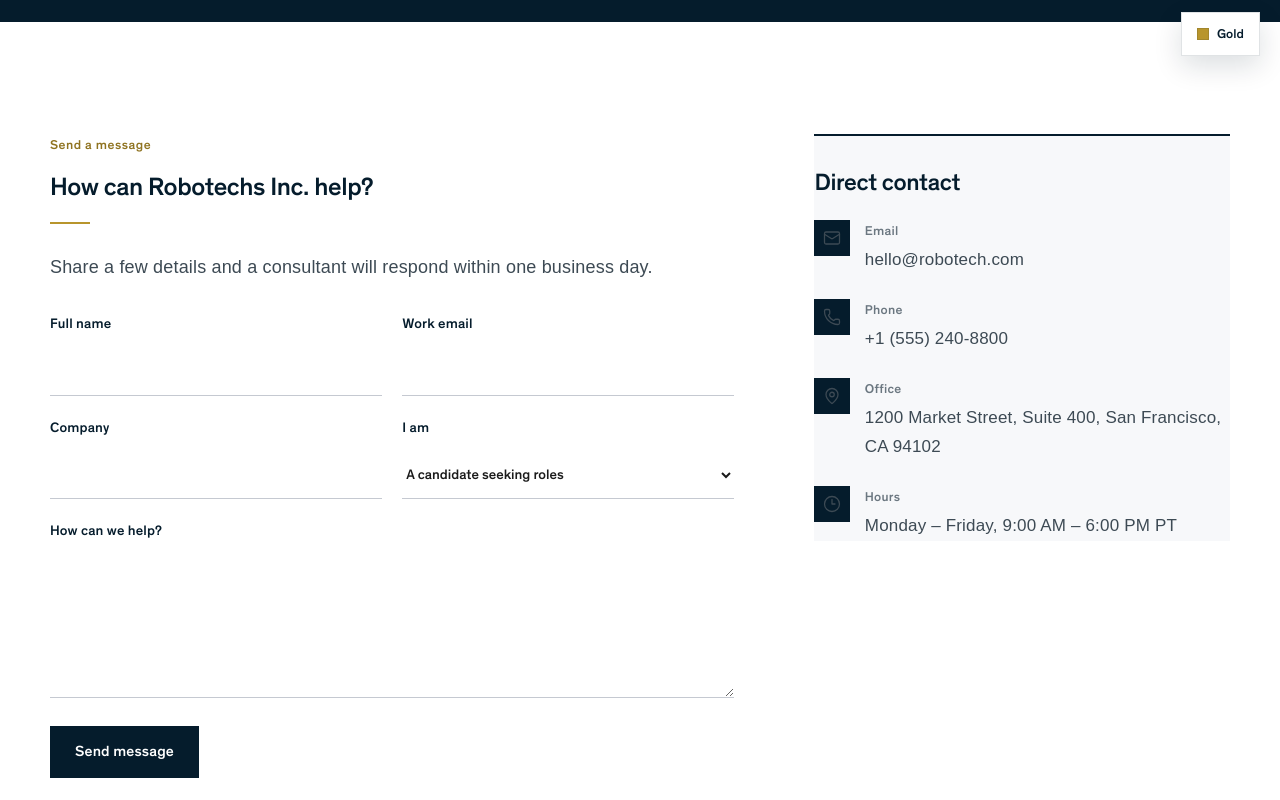
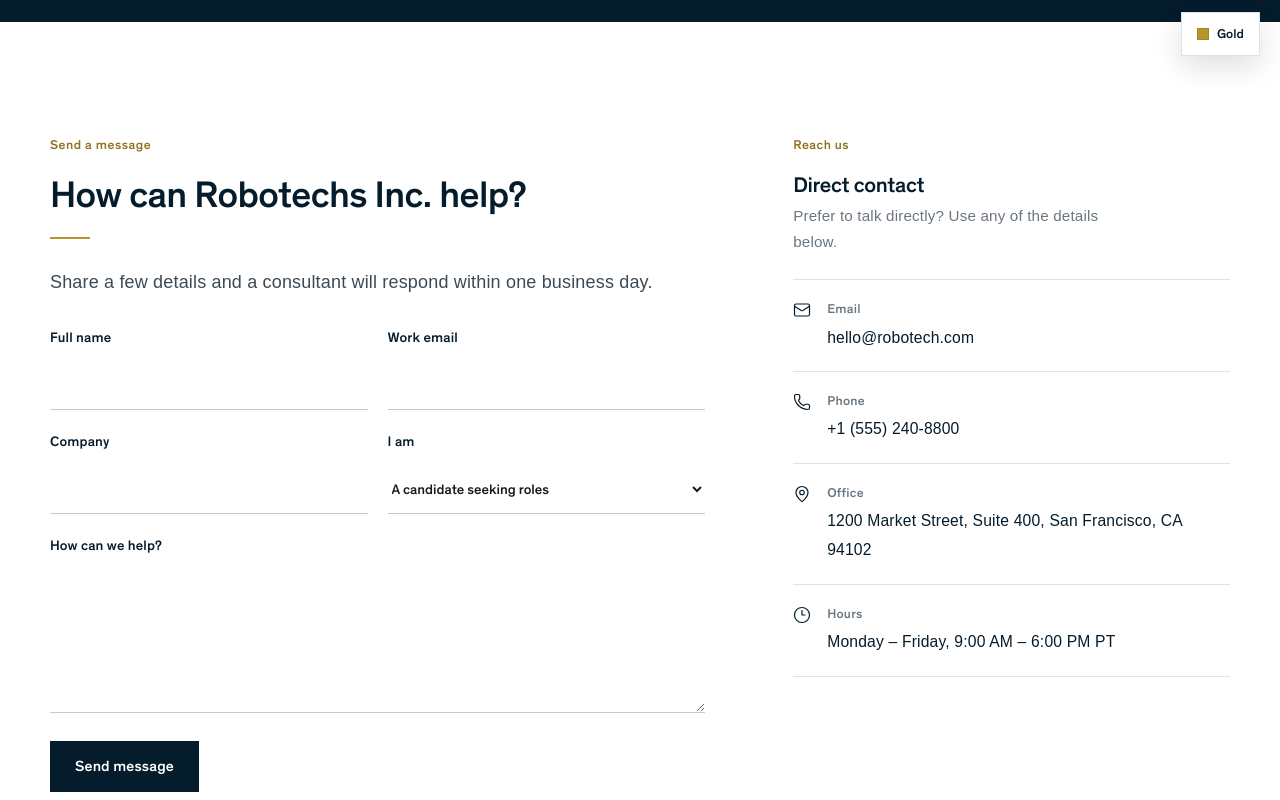
Before and after one commit to donnalinbautista25-coder/robotechs, a Next.js app: page /contact in a window 1280 px wide. Shown: the part 720-1520 px from the top of the page. Built offline with nearby package versions, Linux system fonts and the light colour scheme; no server answers; a web font is replaced by a local one.

Commit message:
fix: Fixes design contact

```diff
--- a/src/app/contact/contact.module.css
+++ b/src/app/contact/contact.module.css
@@ -14,15 +14,15 @@
 
 .highlightIcon {
   display: inline-flex;
-  color: rgba(255, 255, 255, 0.55);
+  color: var(--feature-icon);
   margin-bottom: 0.85rem;
 }
 
 .highlight h2 {
-  font-family: var(--font-body);
+  font-family: var(--font-sans);
   font-size: 0.9375rem;
   font-weight: 500;
-  color: var(--white);
+  color: var(--feature-title);
   margin-bottom: 0.4rem;
 }
 
@@ -35,43 +35,64 @@
 
 .layout {
   display: grid;
-  gap: 3.5rem;
+  gap: 4rem;
+}
+
+.formBlock h2 {
+  font-size: clamp(1.85rem, 3vw, 2.35rem);
+  font-weight: 500;
 }
 
 .panel {
-  background: var(--grey-50);
+  padding: 0;
+  background: transparent;
   border: none;
-  border-top: 2px solid var(--blue-deep);
-  padding: 2rem 0 0;
   box-shadow: none;
 }
 
-.panel h2 {
-  font-size: 1.5rem;
+.panelHeader {
+  margin-bottom: 0.25rem;
+}
+
+.panelHeader h2 {
+  font-size: 1.35rem;
   font-weight: 500;
-  margin-bottom: 1.5rem;
+  margin-bottom: 0;
+}
+
+.panelIntro {
+  color: var(--grey-500);
+  font-size: 0.95rem;
+  margin: 0.35rem 0 0;
+  max-width: 22rem;
 }
 
 .details {
   list-style: none;
   display: grid;
-  gap: 1.5rem;
+  gap: 0;
+  margin-top: 1.5rem;
+  border-top: 1px solid var(--border);
 }
 
 .details li {
   display: grid;
   grid-template-columns: auto 1fr;
-  gap: 0.9rem;
+  gap: 1rem;
   align-items: start;
+  padding: 1.15rem 0;
+  border-bottom: 1px solid var(--border);
 }
 
 .detailIcon {
-  display: grid;
-  place-items: center;
-  width: 2.25rem;
-  height: 2.25rem;
-  color: var(--white);
-  background: var(--blue-deep);
+  display: inline-flex;
+  align-items: center;
+  justify-content: center;
+  width: auto;
+  height: auto;
+  margin-top: 0.2rem;
+  color: var(--gold);
+  background: transparent;
 }
 
 .details strong {
@@ -81,12 +102,14 @@
   text-transform: none;
   color: var(--grey-500);
   font-weight: 500;
-  margin-bottom: 0.25rem;
+  margin-bottom: 0.2rem;
 }
 
 .details span,
 .details a {
-  color: var(--grey-700);
+  color: var(--blue-deep);
+  font-size: 0.98rem;
+  line-height: 1.5;
 }
 
 .details a:hover {
@@ -106,8 +129,13 @@
   }
 
   .layout {
-    grid-template-columns: 1.4fr 0.85fr;
-    gap: 5rem;
+    grid-template-columns: 1.35fr 0.9fr;
+    gap: 5.5rem;
     align-items: start;
   }
+
+  .panel {
+    position: sticky;
+    top: calc(var(--header-h) + 1.5rem);
+  }
 }
--- a/src/app/contact/page.tsx
+++ b/src/app/contact/page.tsx
@@ -76,7 +76,7 @@
 
       <section className="section">
         <div className={`container ${styles.layout}`}>
-          <div>
+          <div className={styles.formBlock}>
             <p className="eyebrow">Send a message</p>
             <h2>How can Robotechs Inc. help?</h2>
             <div className="accent-rule" />
@@ -87,12 +87,18 @@
           </div>
 
           <aside className={styles.panel}>
-            <h2>Direct contact</h2>
+            <div className={styles.panelHeader}>
+              <p className="eyebrow">Reach us</p>
+              <h2>Direct contact</h2>
+              <p className={styles.panelIntro}>
+                Prefer to talk directly? Use any of the details below.
+              </p>
+            </div>
             <ul className={styles.details}>
               {details.map(({ label, value, href, icon: Icon }) => (
                 <li key={label}>
                   <span className={styles.detailIcon} aria-hidden="true">
-                    <Icon size={18} strokeWidth={1.7} />
+                    <Icon size={18} strokeWidth={1.6} />
                   </span>
                   <div>
                     <strong>{label}</strong>
--- a/src/app/globals.css
+++ b/src/app/globals.css
@@ -48,7 +48,7 @@
   --feature-band: var(--blue-deep);
   --accent-rule-w: 2.5rem;
   --accent-rule-h: 2px;
-  --section-navy-tint: transparent;
+  --section-navy-tint: none;
 }
 
 html[data-palette="rich"] {
@@ -158,9 +158,8 @@
 }
 
 .section--navy {
-  background:
-    var(--section-navy-tint),
-    var(--blue-deep);
+  background-color: var(--blue-deep);
+  background-image: var(--section-navy-tint);
   color: var(--white);
 }
 
```
